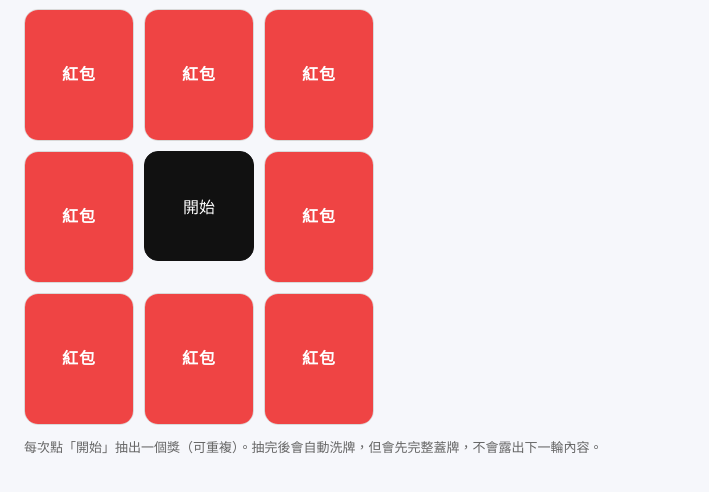
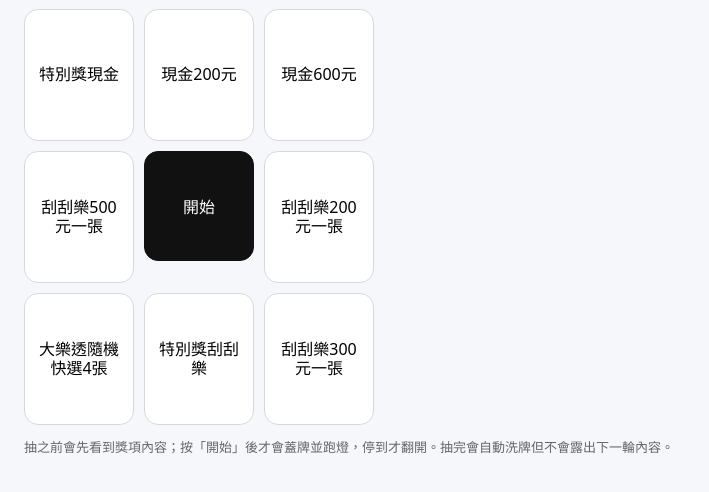
Before and after one commit to joyciefun/lucky-grid, a plain HTML site: page index.html in a window 1280 px wide. Shown: the part 54-546 px from the top of the page, without its empty margins (0-709 px from the left). Drawn offline with Linux system fonts and the light colour scheme.

Commit message:
Update index.html

```diff
--- a/index.html
+++ b/index.html
@@ -31,7 +31,6 @@
     position:relative; overflow:hidden;
   }
   .active{outline:4px solid var(--accent)}
-
   button{
     height:110px;width:110px;border-radius:14px;
     border:1px solid var(--accent);
@@ -80,7 +79,9 @@
 
 <h3>九宮格抽獎</h3>
 <div class="grid" id="grid"></div>
-<div class="muted">每次點「開始」抽出一個獎（可重複）。抽完後會自動洗牌，但會先完整蓋牌，不會露出下一輪內容。</div>
+<div class="muted">
+  抽之前會先看到獎項內容；按「開始」後才會蓋牌並跑燈，停到才翻開。抽完會自動洗牌但不會露出下一輪內容。
+</div>
 
 <div class="overlay" id="overlay">
   <div class="modal">
@@ -93,31 +94,40 @@
 </div>
 
 <script>
-  // === 參數：你要調延緩感就在這裡 ===
-  const REVEAL_HOLD_MS = 250;  // 翻開後保留多久（毫秒）
-  const COVER_ANIM_MS  = 260;  // 蓋牌動畫時間（要跟 CSS transition 一致）
+  // 延遲參數
+  const REVEAL_HOLD_MS = 250;
+  const COVER_ANIM_MS  = 260;
 
   // 順時針 8 格（DOM 位置索引 0..8，不含中間 4）
   const ringPositions = [0,1,2,5,8,7,6,3];
 
-  // 8 格顯示內容（避免相鄰兩格都特別獎的版本）
+  // 8 格獎項（兩個特別獎分開命名）
   let ringPrizes = [
-    "特別獎",
+    "特別獎現金",
     "現金200元",
     "現金600元",
     "刮刮樂200元一張",
     "刮刮樂300元一張",
-    "特別獎",
+    "特別獎刮刮樂",
     "大樂透隨機快選4張",
     "刮刮樂500元一張"
   ];
 
-  // 權重（對應 ringPrizes 8 格）
-  let weights = [3,35,8,25,16,3,8,5];
+  // 新權重：降低現金200出現比例（更平均）
+  let weights = [
+    2,  // 特別獎現金
+    18, // 現金200
+    10, // 現金600
+    18, // 刮刮樂200
+    16, // 刮刮樂300
+    2,  // 特別獎刮刮樂
+    10, // 大樂透×4
+    6   // 刮刮樂500
+  ];
 
   const grid = document.getElementById("grid");
   const cells = [];
-  const ringCells = []; // ringIdx -> cell div
+  const ringCells = [];
 
   for(let i=0;i<9;i++){
     const div = document.createElement("div");
@@ -165,8 +175,7 @@
       if(!audioCtx) audioCtx = new (window.AudioContext || window.webkitAudioContext)();
       const o = audioCtx.createOscillator();
       const g = audioCtx.createGain();
-      o.type = type;
-      o.frequency.value = freq;
+      o.type = type; o.frequency.value = freq;
       g.gain.value = gain;
       o.connect(g); g.connect(audioCtx.destination);
       o.start();
@@ -203,7 +212,7 @@
 
   function weightedPickIndex(){
     const sum = weights.reduce((a,b)=>a+b,0);
-    let r = Math.random()*sum;
+    let r = Math.random() * sum;
     for(let i=0;i<weights.length;i++){
       r -= weights[i];
       if(r < 0) return i;
@@ -211,8 +220,9 @@
     return weights.length-1;
   }
 
-  // 初始全蓋牌
-  coverAll();
+  // ✅ 抽前可看獎項：初始不要蓋牌（揭露狀態）
+  // revealed = mask 上滑；所以一開始全設 revealed
+  for(let i=0;i<8;i++) ringCells[i].classList.add("revealed");
 
   let running = false;
 
@@ -221,7 +231,7 @@
     running = true;
     btn.disabled = true;
 
-    // 每輪開始先蓋牌（確保一致）
+    // ✅ 按開始才蓋牌（先讓大家知道有哪些獎）
     coverAll();
 
     const targetRingIdx = weightedPickIndex();
@@ -239,28 +249,28 @@
         step++;
         setTimeout(tick, delay);
       }else{
-        // 停住 + 翻開目標格
         highlight(targetRingIdx);
         reveal(targetRingIdx);
         beep(1320, 90, "triangle", 0.05);
 
-        // 翻開後稍停（讓人看清楚），再彈結果
         setTimeout(() => {
           showModal(`抽中：${ringPrizes[targetRingIdx]}`);
 
-          // 關閉彈窗後才進入「蓋牌→洗牌→改字」流程，避免露出下一輪
           const finalize = () => {
             hideModal();
             overlay.removeEventListener("click", overlayClose);
             modalOk.removeEventListener("click", okClose);
 
-            // ✅ 先蓋牌（關掉翻開），等動畫完成後才洗牌改字
+            // 先蓋牌，再洗牌改字（避免露出下一輪）
             coverAll();
 
             setTimeout(() => {
               shufflePairInPlace(ringPrizes, weights);
               redrawTexts();
-              // 保持蓋牌狀態，下一次按開始才翻
+
+              // ✅ 下一輪開始前，再把獎項全部揭露（讓大家看清楚有哪些獎）
+              for(let i=0;i<8;i++) ringCells[i].classList.add("revealed");
+
               running = false;
               btn.disabled = false;
             }, COVER_ANIM_MS);
```
